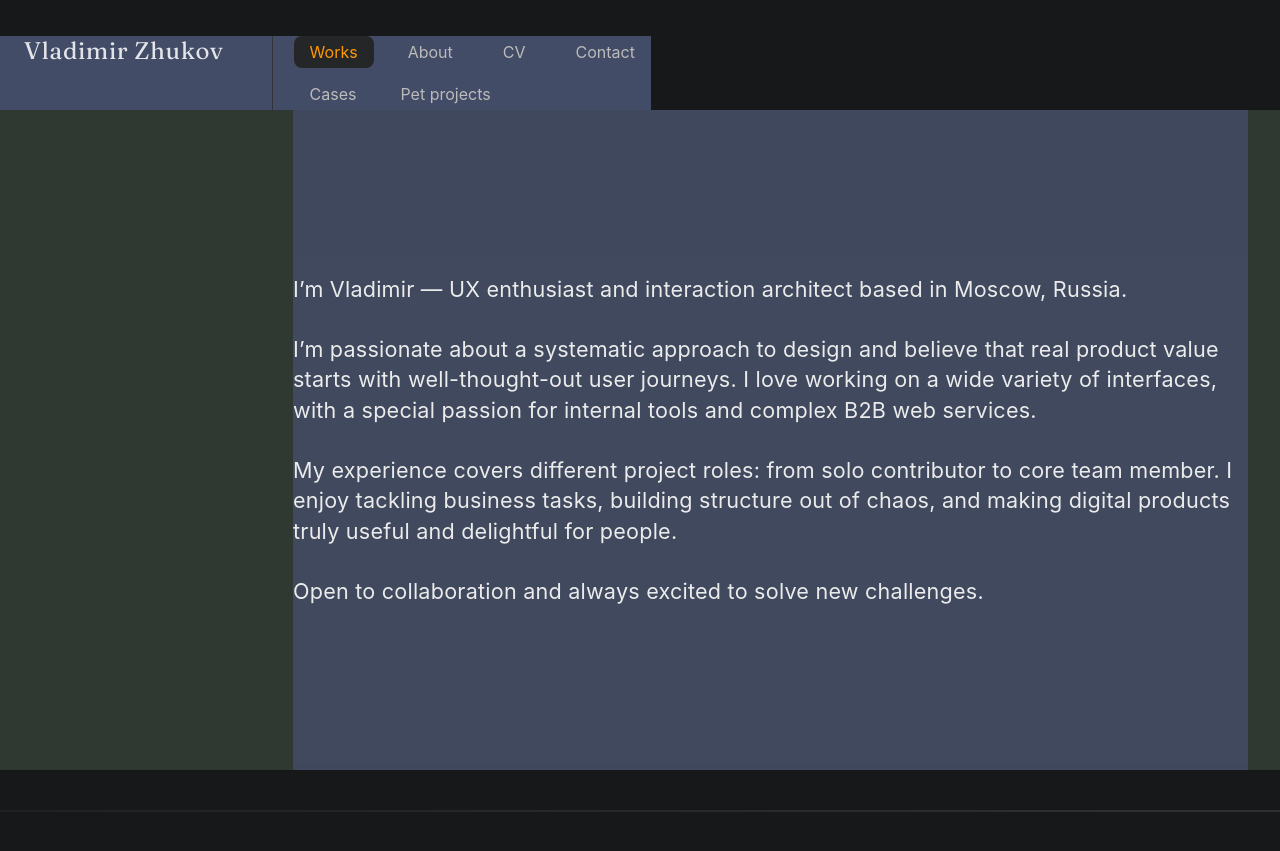
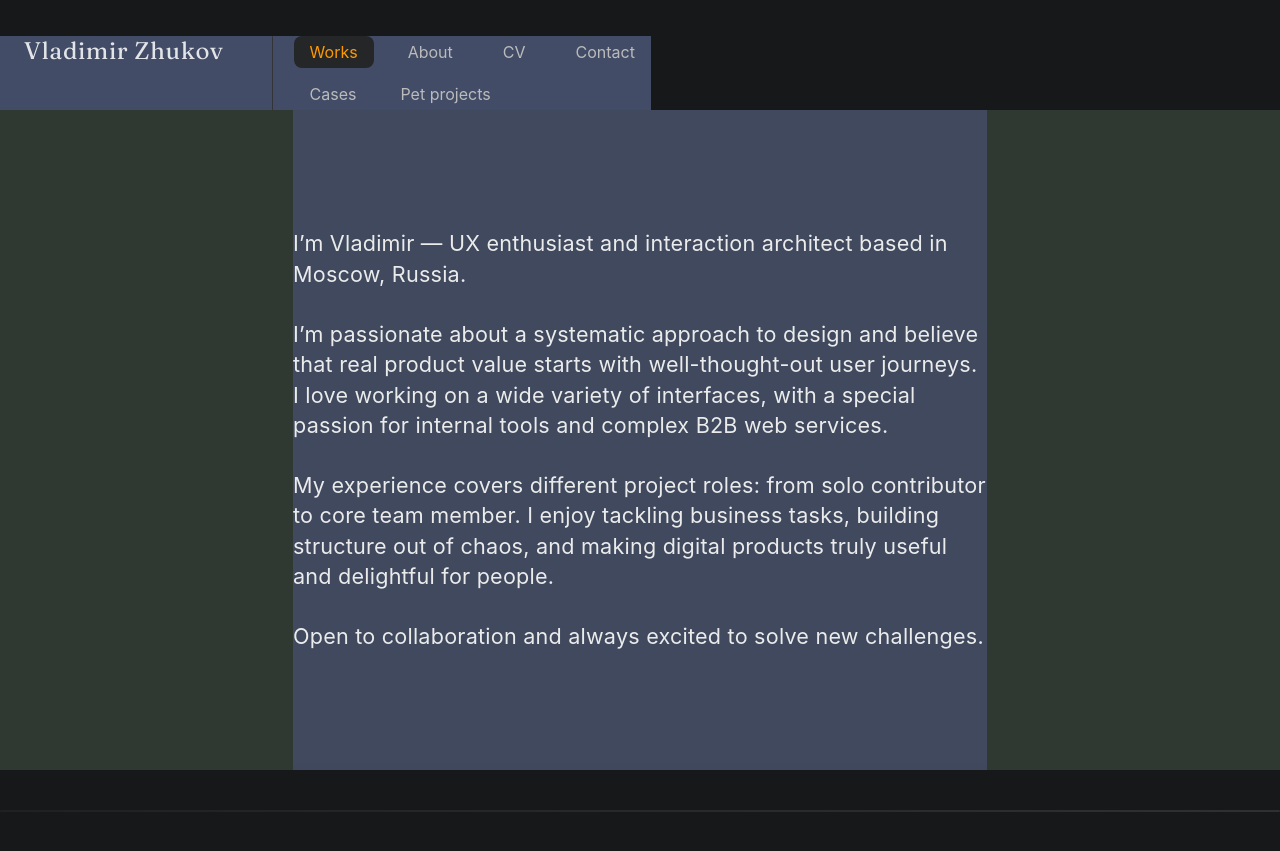
Before and after one commit to uxiscool/experience, a Jekyll site: the page built from index.md, in a window 1280 px wide. Shown: the top 851 px of the page. Built offline with Jekyll 4.4.1, drawn with Linux system fonts in a browser that asks for light colours.

Commit message:
Add files via upload

```diff
--- a/assets/css/main.css
+++ b/assets/css/main.css
@@ -124,7 +124,7 @@ main {
   background: #2f3831;
   margin-right: auto;
   padding-left: 293px;    /* отступ слева */
-  padding-right: 32px;   /* отступ справа */
+  padding-right: 293px;   /* отступ справа */
   width: 100%;
   box-sizing: border-box;
 }
```
